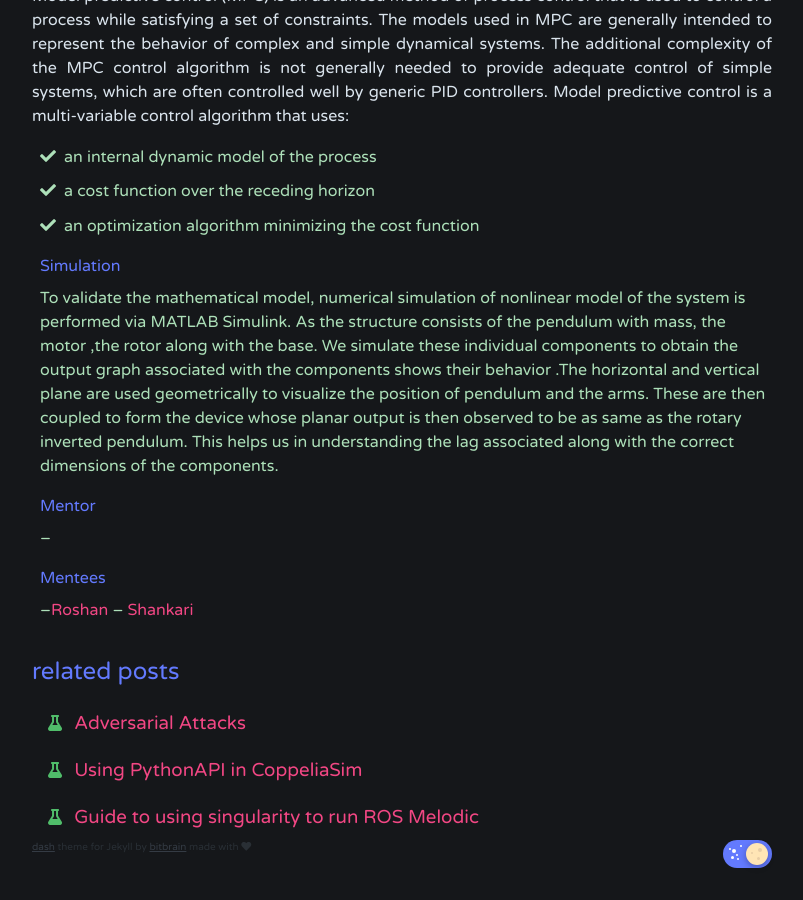
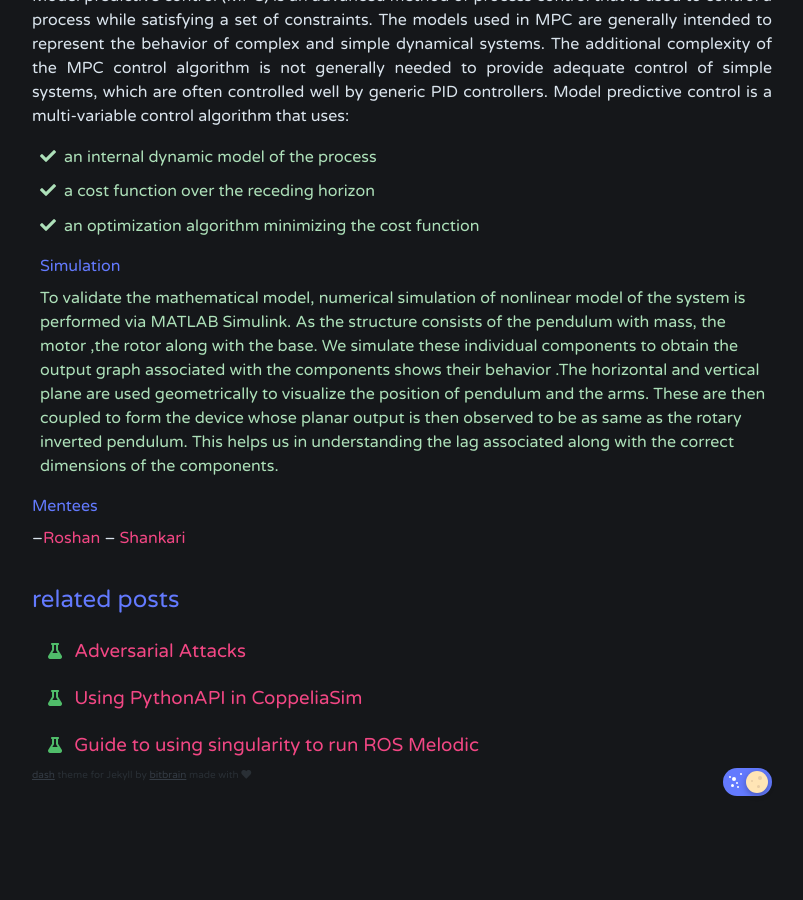
Before and after one commit to SRA-VJTI/blog, a Jekyll site: the page built from _posts/2023-08-24-rotary-inverted-pendulum.md, in a window 1280 px wide and 900 px high, scrolled down 1192 px. Shown: the whole window, without its empty margins (238-1041 px from the left). Built offline with Jekyll 4.4.1, drawn with Linux system fonts in a browser that asks for light colours; our own code applies the rules of GitHub Pages for plain Markdown files; after the commit the page ends 2020 px from its top, so only the background shows below that.

Commit message:
Updated 2023-08-24-rotary-inverted-pendulum.md

```diff
--- a/_posts/2023-08-24-rotary-inverted-pendulum.md
+++ b/_posts/2023-08-24-rotary-inverted-pendulum.md
@@ -17,8 +17,7 @@ Model predictive control (MPC) is an advanced method of process control that is
 - an optimization algorithm minimizing the cost function
 #### Simulation
 To validate the mathematical model, numerical simulation of nonlinear model of the system is performed via MATLAB Simulink. As the structure consists of the pendulum with mass, the motor ,the rotor along with the base. We  simulate these individual components to obtain the output graph associated with the components shows their behavior .The horizontal and vertical plane are used geometrically to visualize the position of pendulum and the arms.  These are then coupled to form the device whose planar output is then observed to be as same as the rotary inverted pendulum.  This helps us in understanding the lag associated along with the correct dimensions of the components.
-#### Mentor
---
+
 #### Mentees
 --[Roshan](https://github.com/RoshAd-06)
 -- [Shankari](https://github.com/Shankari02)
```
